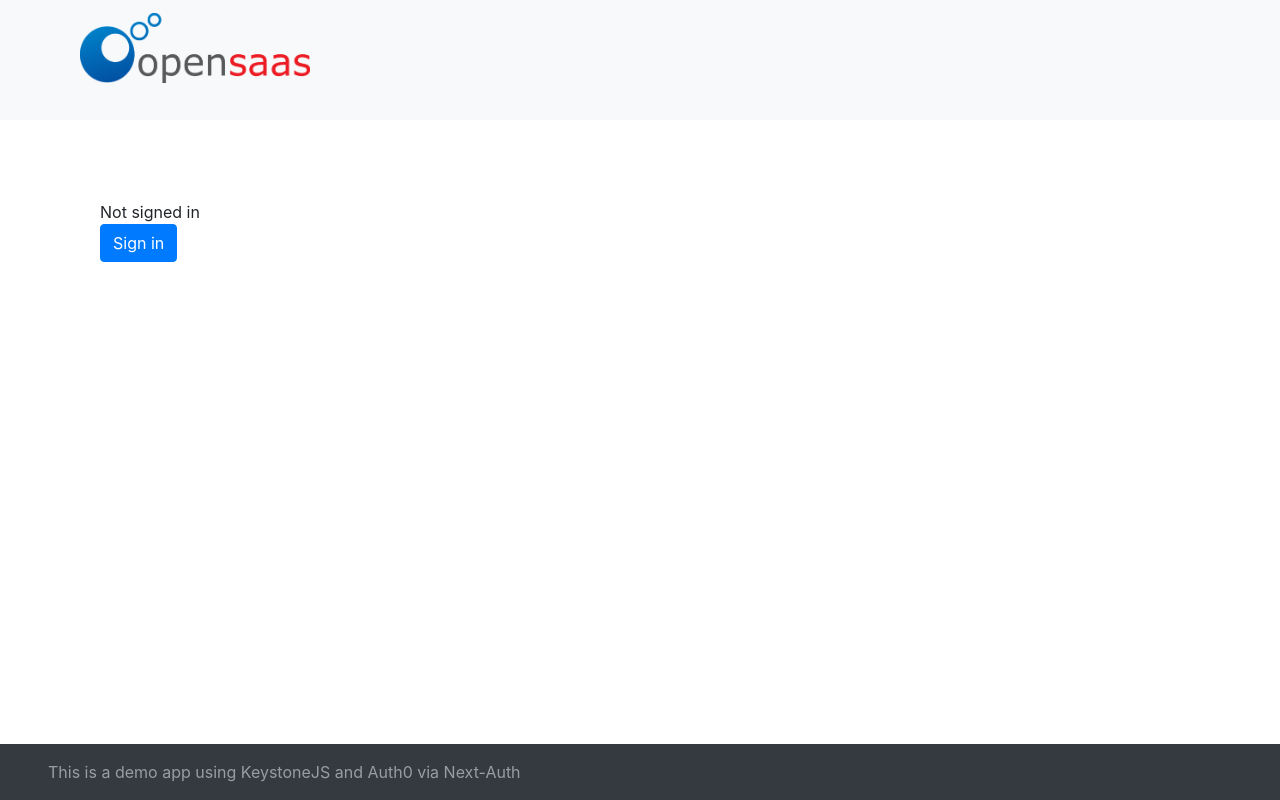
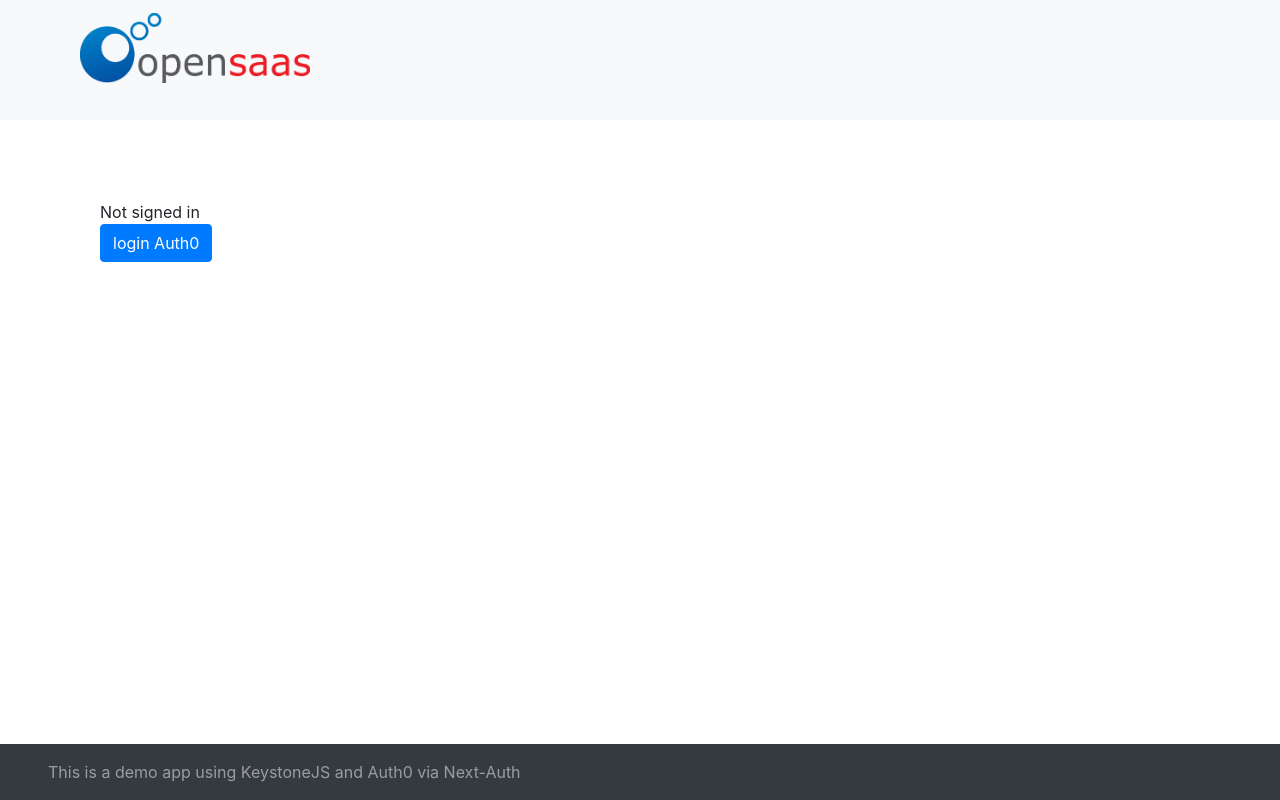
Before and after one commit to OpenSaasAU/keystone-nextjs-auth, a Next.js app in the folder apps/ks-frontend-demo/: page / in a window 1280 px wide. Built offline with nearby package versions, Linux system fonts and the light colour scheme; no server answers.

Commit message:
use user auth

```diff
--- /dev/null
+++ b/apps/ks-frontend-demo/lib/useUser.tsx
@@ -0,0 +1,20 @@
+import { gql, useQuery } from '@apollo/client';
+
+const CURRENT_USER_QUERY = gql`
+  query {
+    authenticatedItem {
+      ... on User {
+        id
+        email
+        name
+      }
+    }
+  }
+`;
+
+export function useUser() {
+  const { data } = useQuery(CURRENT_USER_QUERY);
+  return data?.authenticatedItem;
+}
+
+export { CURRENT_USER_QUERY };
--- a/apps/ks-frontend-demo/pages/index.tsx
+++ b/apps/ks-frontend-demo/pages/index.tsx
@@ -1,37 +1,33 @@
 import { Container, Button } from 'react-bootstrap';
-import { signIn, signOut, useSession } from 'next-auth/client';
+import getConfig from 'next/config';
+import { useUser } from '../lib/useUser';
 
 export default function SignupPage() {
-  const [session, loading] = useSession();
-  if (loading) return <Container>Loading... </Container>;
+  const user = useUser();
+
+  const { publicRuntimeConfig } = getConfig();
+
   return (
     <Container>
-      {!session && (
+      {user && (
+        <p>
+          Welcome {user.name}, we have you email as {user.email}
+        </p>
+      )}
+      {!user && (
         <>
           Not signed in <br />
-          <Button
-            onClick={() =>
-              signIn('auth0', {
-                callbackUrl: `${window.location.origin}`,
-              })
-            }
+          <form
+            action={`${publicRuntimeConfig.backendBaseUrl}/api/auth/signin/auth0`}
+            method="POST"
           >
-            Sign in
-          </Button>
-        </>
-      )}
-      {session && (
-        <>
-          Signed in as {session.user.email} <br />
-          <Button
-            onClick={() =>
-              signOut({
-                callbackUrl: `${window.location.origin}`,
-              })
-            }
-          >
-            Sign out
-          </Button>
+            <input
+              type="hidden"
+              name="callbackUrl"
+              value={publicRuntimeConfig.publicUrl}
+            />
+            <Button type="submit">login Auth0</Button>
+          </form>
         </>
       )}
     </Container>
```
Also changed, not shown: 1 other file (tests, documents, lock files or other folders).
